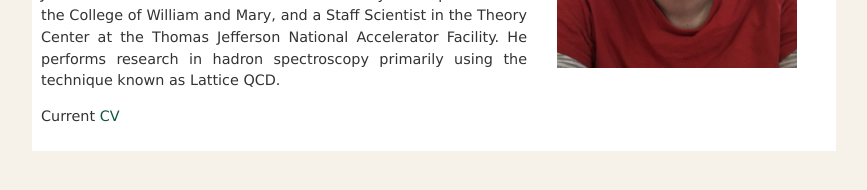
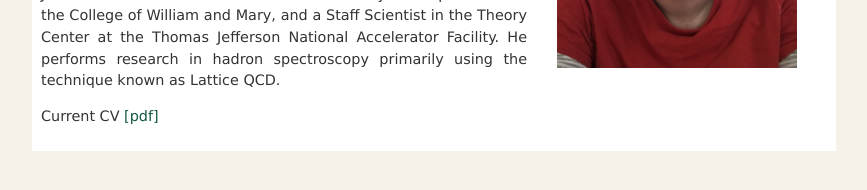
Before and after one commit to jozefdudek/personal_website, a Jekyll site: the page built from index.html, in a window 1280 px wide. Shown: the part 547-737 px from the top of the page, without its empty margins (192-1059 px from the left). Built offline with Jekyll 4.4.1, drawn with Linux system fonts in a browser that asks for light colours.

Commit message:
fix links

```diff
--- a/index.html
+++ b/index.html
@@ -38,7 +38,7 @@ known as Lattice QCD.
 </p>
 
 <p>
-Current <a href="https://wm1693.box.com/s/pum6mhgghs59d2vcuxrzjrgaabnet07a" style="text-decoration:none">CV</a>
+Current CV <a href="https://wm1693.box.com/s/pum6mhgghs59d2vcuxrzjrgaabnet07a" style="text-decoration:none">[pdf]</a>
 </p>
 
 </div>
--- a/talks.html
+++ b/talks.html
@@ -86,7 +86,7 @@ layout: default
     <td class="highlights">HMI at TCD</td>
     <td class="highlights"> <i>Meson resonances in lattice QCD</i> </td>
     <td class="highlights">
-      <a href="https://wm1693.box.com/s/kkdhi7ho7i8nqd5dajeam8miko2e7l5k">[pdf1]</a>
+      <a href="https://wm1693.box.com/s/dofonwg97brxg59pv6vdht03gov8g79a">[pdf]</a>
     </td>
   </tr>
 
```
